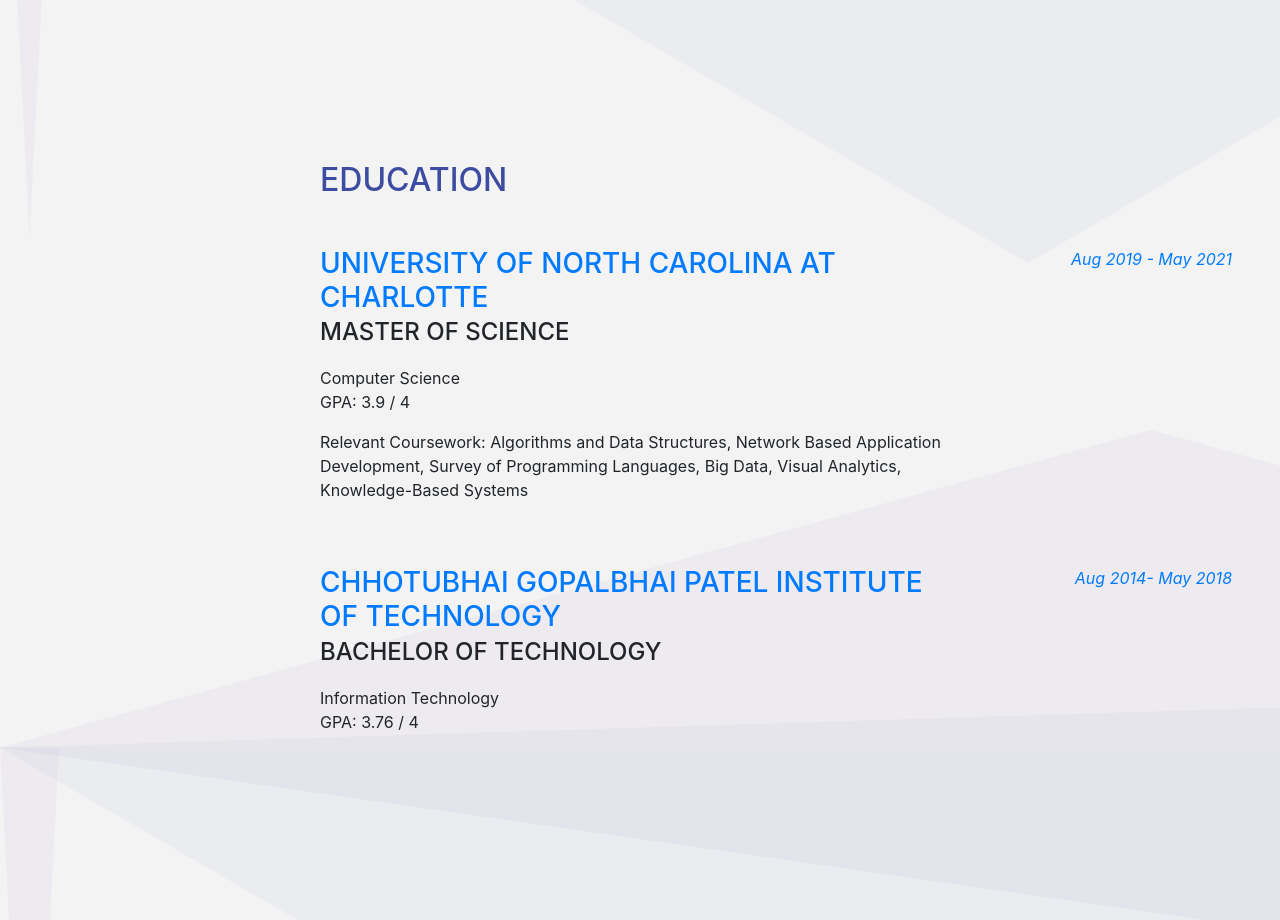
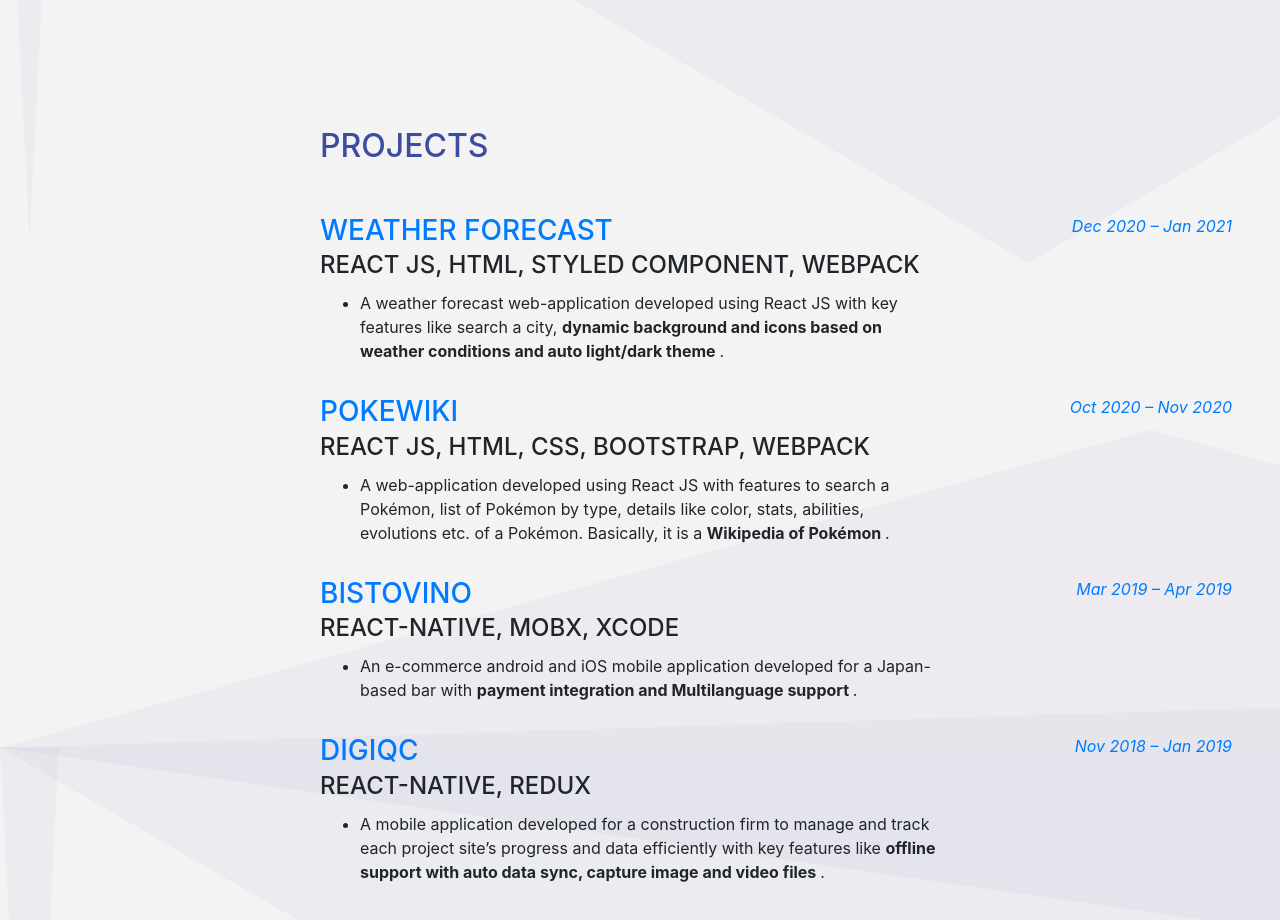
Before and after one commit to karan-shah/karan-shah.github.io, a website with bundled scripts: page index.html in a window 1280 px wide. Shown: the part 1880-2800 px from the top of the page. Built offline with nearby package versions, Linux system fonts and the light colour scheme; a web font is replaced by a local one.

Commit message:
added projects

```diff
--- a/css/resume.css
+++ b/css/resume.css
@@ -173,5 +173,5 @@
 }
 
 a:hover, a:focus, a:active {
-  color: #495057;
+  color: #284075;
 }
--- a/index.html
+++ b/index.html
@@ -46,6 +46,9 @@
           <a class="nav-link js-scroll-trigger" href="#experience">Experience</a>
         </li>
         <li class="nav-item">
+          <a class="nav-link js-scroll-trigger" href="#projects">Projects</a>
+        </li>
+        <li class="nav-item">
           <a class="nav-link js-scroll-trigger" href="#education">Education</a>
         </li>
         <li class="nav-item">
@@ -72,15 +75,17 @@
           Enginnering roles. My anticipated graduation date is May, 2021.
         </div>
         <div>
-          I have one year of work experience as JavaScript Developer. I am proficient in JavaScript, React JS,
-          React-Native, HTML, CSS and Python. My objective is to obtain an opportunity to learn, absorb and refine my
-          skills to achieve constant growth as
-          a person and a professional in the field of Computer Science. I would like to work with a dynamic firm and
+          I have more than a year of professional work experience as JavaScript Developer. I am proficient in
+          JavaScript, React JS,
+          React-Native, Node JS, HTML, CSS and Python. My objective is to obtain an opportunity to learn, absorb and
+          refine my
+          skills to achieve constant growth as a person and a professional in the field of Computer Science. I would
+          like to work with a dynamic firm and
           overcome all the challenges in the project on time.
         </div>
         </p>
 
-        <a href="https://drive.google.com/file/d/1GT4K0IyO255MefjBDCHv5NHtdYk2L9Qf/view?usp=sharing"
+        <a href="https://drive.google.com/file/d/1hcz1W2oipqDYLWZ1LAiwB39bXzhznxoi/view?usp=sharing"
           target="_blank"><img src="img/resume.png" style="max-width: 110px; max-height: 50px" />
         </a>
         <div class="mt-5 social-icons">
@@ -119,7 +124,7 @@
 
         <div class="resume-item d-flex flex-column flex-md-row mb-5">
           <div class="resume-content mr-auto">
-            <h3 class="mb-0 text-primary">JavaScript Developer</h3>
+            <h3 class="mb-0 text-primary">Software Engineer</h3>
             <div class="subheading mb-3">Logicwind</div>
             <ul>
               <li>Developed and published an internal use boilerplate as an npm package that made every project
@@ -149,7 +154,7 @@
 
         <div class="resume-item d-flex flex-column flex-md-row mb-5">
           <div class="resume-content mr-auto">
-            <h3 class="mb-0 text-primary">JavaScript Developer Intern</h3>
+            <h3 class="mb-0 text-primary">Software Engineer Intern</h3>
             <div class="subheading mb-3">JumpByte (now known as Logicwind)</div>
             <div>
               <ul>
@@ -174,6 +179,114 @@
     </section>
 
     <br>
+
+    <section class="resume-section p-3 p-lg-5 d-flex flex-column" id="projects">
+      <div class="my-auto">
+        <h2 class="mb-5">Projects</h2>
+
+        <div class="resume-item d-flex flex-column flex-md-row mb-3">
+          <div class="resume-content mr-auto">
+            <a href='https://weatherforecast-app.netlify.app/' target="_blank">
+              <h3 class="mb-0 text-primary">Weather Forecast</h3>
+            </a>
+            <div class="subheading mb-2">React JS, HTML, Styled Component, Webpack</div>
+            <div>
+              <ul>
+                <li>
+                  A weather forecast web-application developed using React JS with key features like search a city,
+                  <b>dynamic
+                    background and icons based on weather conditions and auto light/dark theme </b>.
+                </li>
+              </ul>
+            </div>
+          </div>
+          <div class="resume-date text-md-right">
+            <span class="text-primary font-italic">Dec 2020 – Jan 2021</span>
+          </div>
+        </div>
+
+        <div class="resume-item d-flex flex-column flex-md-row mb-3">
+          <div class="resume-content mr-auto">
+            <a href='http://pokewiki.netlify.com/' target="_blank">
+              <h3 class="mb-0 text-primary">PokeWiki</h3>
+            </a>
+            <div class="subheading mb-2">React JS, HTML, CSS, Bootstrap, Webpack</div>
+            <div>
+              <ul>
+                <li>
+                  A web-application developed using React JS with features to search a Pokémon, list of Pokémon by type,
+                  details like color, stats, abilities, evolutions etc. of a Pokémon. Basically, it is a <b>Wikipedia of
+                    Pokémon </b>.
+                </li>
+              </ul>
+            </div>
+          </div>
+          <div class="resume-date text-md-right">
+            <span class="text-primary font-italic">Oct 2020 – Nov 2020</span>
+          </div>
+        </div>
+
+        <div class="resume-item d-flex flex-column flex-md-row mb-3">
+          <div class="resume-content mr-auto">
+            <a href='https://apps.apple.com/us/app/bistro-vino/id1458701726' target="_blank">
+              <h3 class="mb-0 text-primary">Bistovino</h3>
+            </a>
+            <div class="subheading mb-2">React-Native, MobX, XCode</div>
+            <div>
+              <ul>
+                <li>
+                  An e-commerce android and iOS mobile application developed for a Japan-based bar with <b>payment
+                    integration and Multilanguage support </b>.
+                </li>
+              </ul>
+            </div>
+          </div>
+          <div class="resume-date text-md-right">
+            <span class="text-primary font-italic">Mar 2019 – Apr 2019</span>
+          </div>
+        </div>
+
+        <div class="resume-item d-flex flex-column flex-md-row mb-3">
+          <div class="resume-content mr-auto">
+            <a href='https://apps.apple.com/us/app/digiqc/id1522416942?ign-mpt=uo%3D2' target="_blank">
+              <h3 class="mb-0 text-primary">DigiQC</h3>
+            </a>
+            <div class="subheading mb-2">React-Native, Redux</div>
+            <div>
+              <ul>
+                <li>
+                  A mobile application developed for a construction firm to manage and track each project site’s
+                  progress and data efficiently with key features like <b>offline support with auto data sync, capture
+                    image and video files </b>.
+                </li>
+              </ul>
+            </div>
+          </div>
+          <div class="resume-date text-md-right">
+            <span class="text-primary font-italic">Nov 2018 – Jan 2019</span>
+          </div>
+        </div>
+
+        <div class="resume-item d-flex flex-column flex-md-row mb-3">
+          <div class="resume-content mr-auto">
+            <h3 class="mb-0 text-primary">Paperless Exam Management System</h3>
+            <div class="subheading mb-2">java, Android</div>
+            <div>
+              <ul>
+                <li>
+                  Developed an android application for University examination management system to reduce the waste of
+                  paper.
+                </li>
+              </ul>
+            </div>
+          </div>
+          <div class="resume-date text-md-right">
+            <span class="text-primary font-italic">July 2017 – Nov 2017</span>
+          </div>
+        </div>
+      </div>
+    </section>
+
 
     <section class="resume-section p-3 p-lg-5 d-flex flex-column" id="education">
       <div class="my-auto">
```
